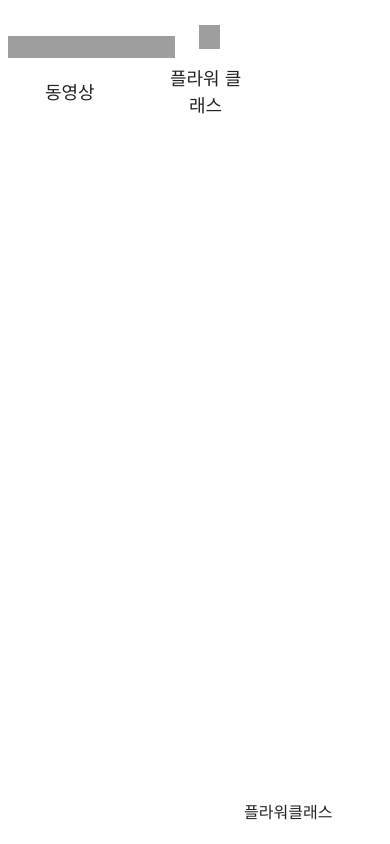
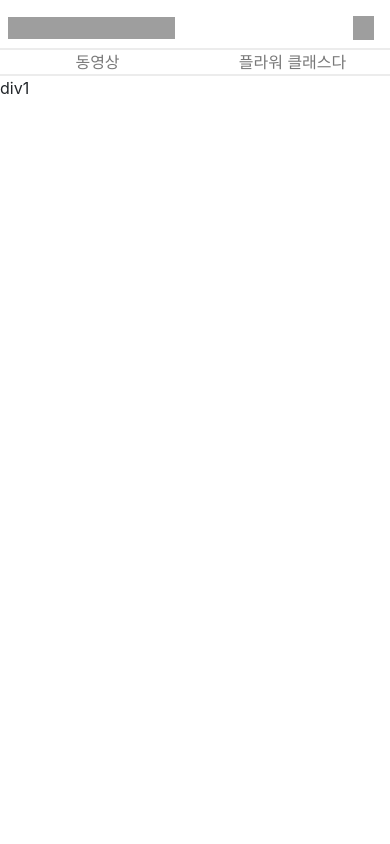
Before and after one commit to wanted-pre-onboading-10/tbwa-kukka, a website: page components/navbar.html in a window 390 px wide. Shown: the top 844 px of the page. Drawn offline with nearby package versions, Linux system fonts and the light colour scheme; grey boxes are pictures that could not be loaded.

Commit message:
modify: 불필요한 css 삭제 [#2]

```diff
--- a/components/navbar.html
+++ b/components/navbar.html
@@ -41,7 +41,7 @@
             <a class="nav-link" href="#test1"><span>동영상</span></a>
           </li>
           <li class="nav-item">
-            <a class="nav-link" href="#test2"><span>플라워 클래스</span></a>
+            <a class="nav-link" href="#test2"><span>플라워 클래스다</span></a>
           </li>
         </ul>
         <button
@@ -52,23 +52,18 @@
 
       <ul class="nav nav-pills nav-justified">
         <li class="nav-item">
-          <a class="nav-link p-0" href="#"
-            ><span class="nav-link-span">동영상</span></a
-          >
+          <a class="nav-link p-0" href="#">동영상</a>
         </li>
         <li class="nav-item">
-          <a class="nav-link p-0"
-            ><span class="nav-link-span">플라워 클래스</span></a
-          >
+          <a class="nav-link p-0">플라워 클래스다</a>
         </li>
       </ul>
-      <div class="total-wrapper">
-        <div id="test1" class="test-div">유투브</div>
-        <div id="test2" class="test-div">플라워클래스</div>
-        <div id="test3" class="test-div">테스트3</div>
-        <div id="test4" class="test-div">테스트4</div>
-      </div>
     </nav>
+    <div class="test-div">div1</div>
+    <div class="test-div">div1</div>
+    <div class="test-div">div1</div>
+    <div class="test-div">div1</div>
+    <div class="test-div">div1</div>
 
     <script
       src="https://cdn.jsdelivr.net/npm/jquery@3.5.1/dist/jquery.slim.min.js"
--- a/css/navbar.css
+++ b/css/navbar.css
@@ -1,13 +1,10 @@
 @import url(http://fonts.googleapis.com/earlyaccess/notosanskr.css);
 
 .navbar__navbar-wrapper {
-  height: 57px;
-  box-sizing: border-box;
   display: flex;
 }
 
 .navbar {
-  top: 0px;
   position: fixed;
   background-color: white;
   width: 100%;
@@ -20,9 +17,6 @@
 
 .nav-item {
   margin-left: 45px;
-  display: flex;
-  align-items: center;
-  vertical-align: top;
 }
 
 .nav-link {
@@ -32,15 +26,14 @@
   font-weight: 300;
   color: #222;
   font-size: 18px;
-  line-height: 27px;
 }
 
 .nav-link:hover {
-  display: inline-block;
-  display: flex;
-  align-items: center;
   font-weight: 300;
   border-bottom: 4px #ffcd32 solid;
+}
+.nav-link:active {
+  color: #ffcd32;
 }
 
 .navbar-brand {
@@ -48,8 +41,6 @@
   width: 128px;
   height: 57px;
   margin-top: 20px;
-  top: 100%;
-  left: 60px;
 }
 
 .navbar-image {
@@ -66,7 +57,6 @@
 
 .navbar-nav {
   padding: 33px 130px 0px 130px;
-  text-align: center;
 }
 
 .header__navbar-btn {
@@ -74,9 +64,9 @@
   height: 28px;
   border: none;
   margin: 0 8px;
-  padding: 5px 0 0 7px;
   background-color: transparent;
 }
+
 @media (min-width: 1024px) {
   .nav {
     display: none;
@@ -93,6 +83,7 @@
 
   .navbar-brand {
     width: 167px;
+    margin-top: 0;
     height: 22px;
     background-size: 626px 422.5px;
     background-position: -383px -219px;
@@ -104,20 +95,38 @@
     background-position: -604px -306px;
   }
   .navbar {
+    display: flex;
+    justify-content: space-between;
     padding: 16px 8px 8px;
+    border-bottom: #ececec 2px solid;
+  }
+
+  .nav {
+    width: 100%;
+    display: flex;
+    justify-content: center;
+    margin-top: 50px;
+    border-bottom: #ececec 2px solid;
+  }
+
+  .nav-item {
+    margin-left: 0px;
+    display: flex;
+    justify-content: center;
+  }
+  .nav-link {
+    height: 100%;
+    color: #787878;
+    border-bottom: 4px transparent solid;
+  }
+  .nav-link:hover {
+    font-weight: 300;
+    color: black;
+    border-bottom: 4px #ffcd32 solid;
   }
 }
 
 /* 수정 예정 */
-.nav {
-  padding-top: 64px;
-  border-top: #ececec 1px solid;
-  border-bottom: #ececec 1px solid;
-}
-
-a {
-  color: #787878;
-}
 
 .test-div {
   width: 100%;
```
